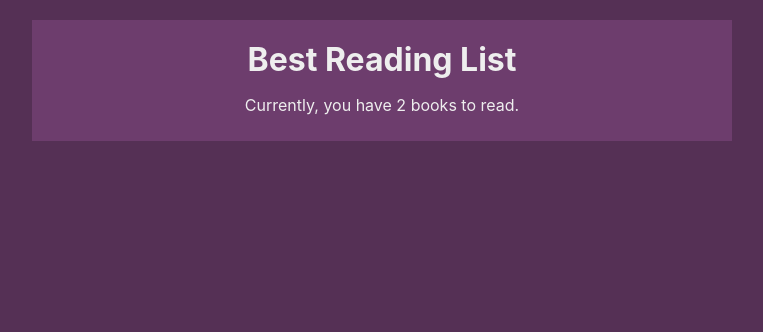
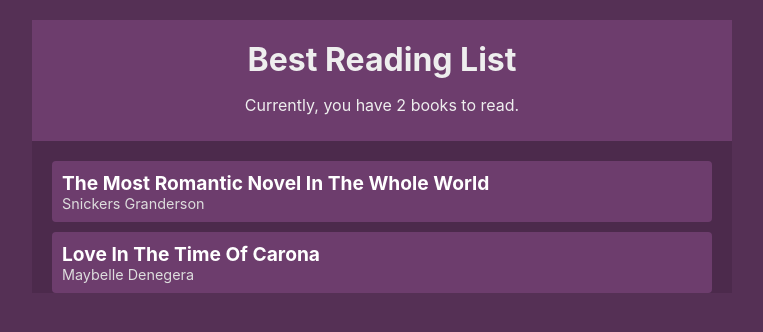
Before and after one commit to Christophertdoc/react-context-hooks, a React (Create React App) app: page / in a window 1280 px wide. Shown: the top 332 px of the page, without its empty margins (258-1021 px from the left). Built offline with nearby package versions, Linux system fonts and the light colour scheme.

Commit message:
add book list

```diff
--- a/src/App.js
+++ b/src/App.js
@@ -1,6 +1,7 @@
 import React from 'react'
 import BookContextProvider from './contexts/BookContext'
 import Navbar from './components/Navbar'
+import BookList from './components/BookList'
 
 
 function App() {
@@ -8,6 +9,7 @@
 		<div className='App'>
 			<BookContextProvider>
 				<Navbar />
+				<BookList />
 			</BookContextProvider>
 		</div>
 	)
--- a/src/components/BookDetails.js
+++ b/src/components/BookDetails.js
@@ -0,0 +1,15 @@
+import React, { useContext } from 'react'
+import { BookContext } from '../contexts/BookContext'
+
+
+const BookDetails = ({ book }) => {
+    const { removeBook } = useContext(BookContext)
+    return (
+        <li onClick={() => removeBook(book.id)}>
+            <div className='title'>{ book.title }</div>
+            <div className='author'>{ book.author }</div>
+        </li>
+    )
+}
+
+export default BookDetails
--- /dev/null
+++ b/src/components/BookList.js
@@ -0,0 +1,21 @@
+import React, { useContext } from 'react'
+import { BookContext } from '../contexts/BookContext'
+import BookDetails from './BookDetails'
+
+
+const BookList = () => {
+    const { books } = useContext(BookContext)
+    return books.length ? (
+        <div className='book-list'>
+            <ul>
+                {books.map(book => {
+                    return <BookDetails book={book} key={book.id} />
+                })}
+            </ul>
+        </div>
+    ) : (
+        <div className='empty'>No more books to read</div>
+    )
+}
+
+export default BookList
--- a/src/index.scss
+++ b/src/index.scss
@@ -19,8 +19,38 @@
 	text-align: center;
 	background: #6d3d6d
 }
-.navbar {
-	h1 {
-		margin: 10px 0;
-	}
+.navbar h1{
+	margin: 10px 0;
 }
+
+.book-list{
+	margin: 20px;
+}
+.book-list ul{
+	padding: 0;
+	list-style-type: none;
+}
+.book-list li{
+	background: #6d3d6d;
+	border-radius: 4px;
+	padding: 10px;
+	cursor: pointer;
+	margin: 10px 0;
+}
+.book-list li:hover{
+	opacity: 0.7;
+	text-decoration: line-through;
+}
+.book-list .title{
+	font-weight: bold;
+	color: #fff;
+	font-size: 1.2em;
+}
+.book-list .author{
+	font-size: 0.9em;
+	color: #ddd;
+}
+.empty{
+	margin: 20px;
+	text-align: center;
+}
```
